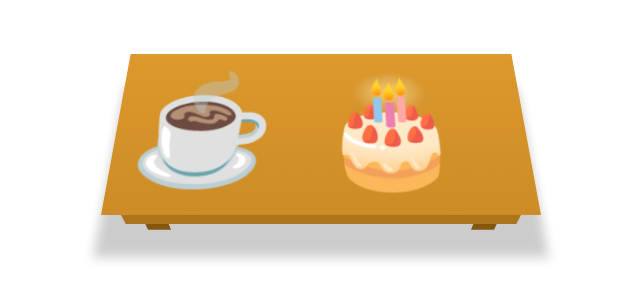
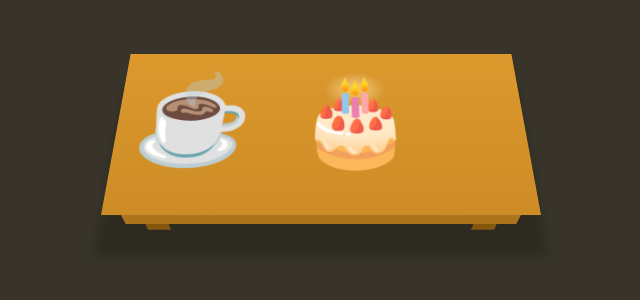
Before and after one commit to urish/sa2015-modules, a plain HTML site: page simple/index.html in a window 1280 px wide. Shown: the whole page, without its empty margins (319-959 px from the left). Drawn offline with Linux system fonts and the light colour scheme.

Commit message:
css magic

```diff
--- a/common/demo.css
+++ b/common/demo.css
@@ -1,7 +1,11 @@
 /* Some of the CSS is based on the CSS-Diner: https://github.com/flukeout/restaurant/ */
 
+body {
+	background: #38342A;
+}
+
 #kitchen-table {
-	font-size: 120px;
+	font-size: 100px;
 	letter-spacing: 50px;
 	text-align: left;
 	padding: 20px;
```
